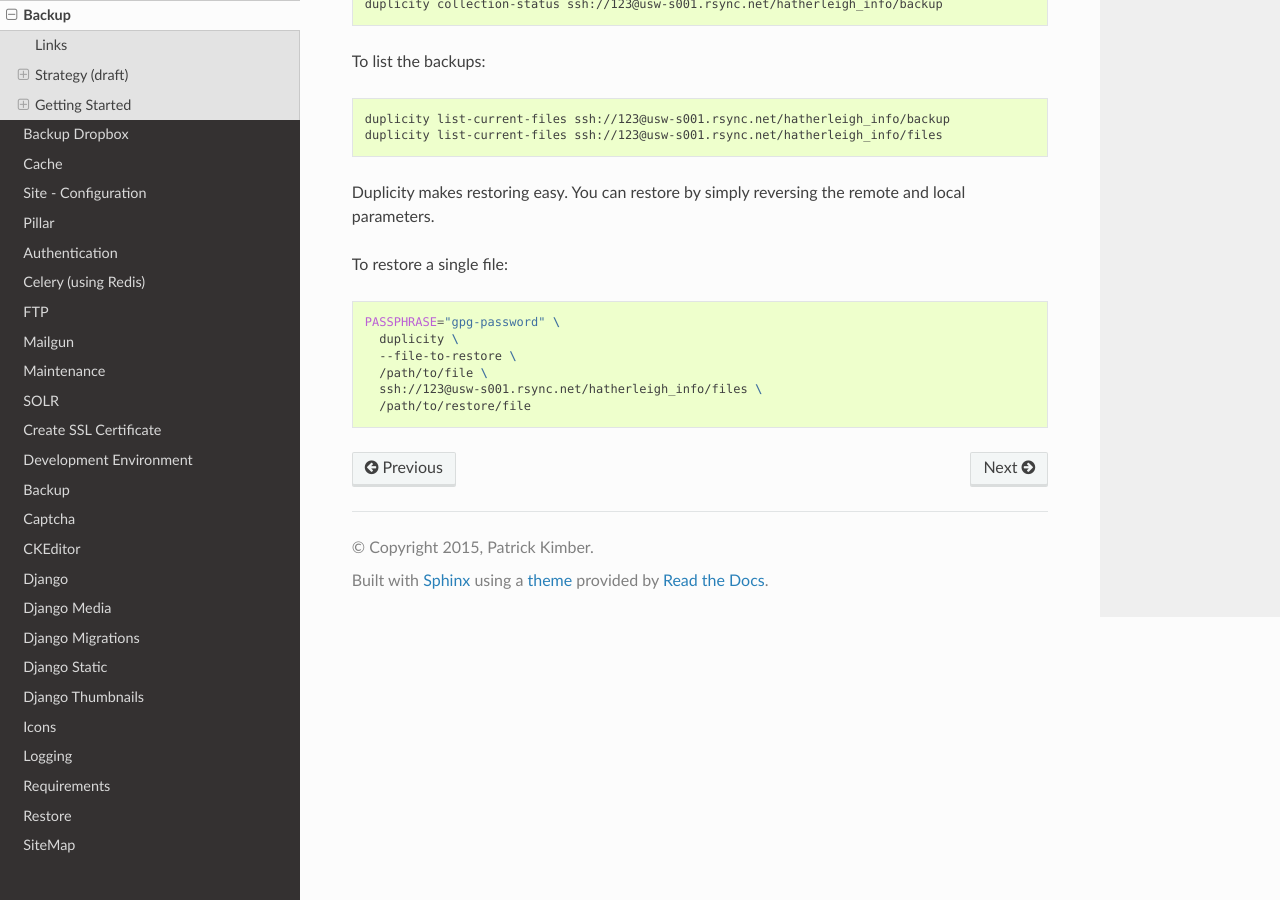
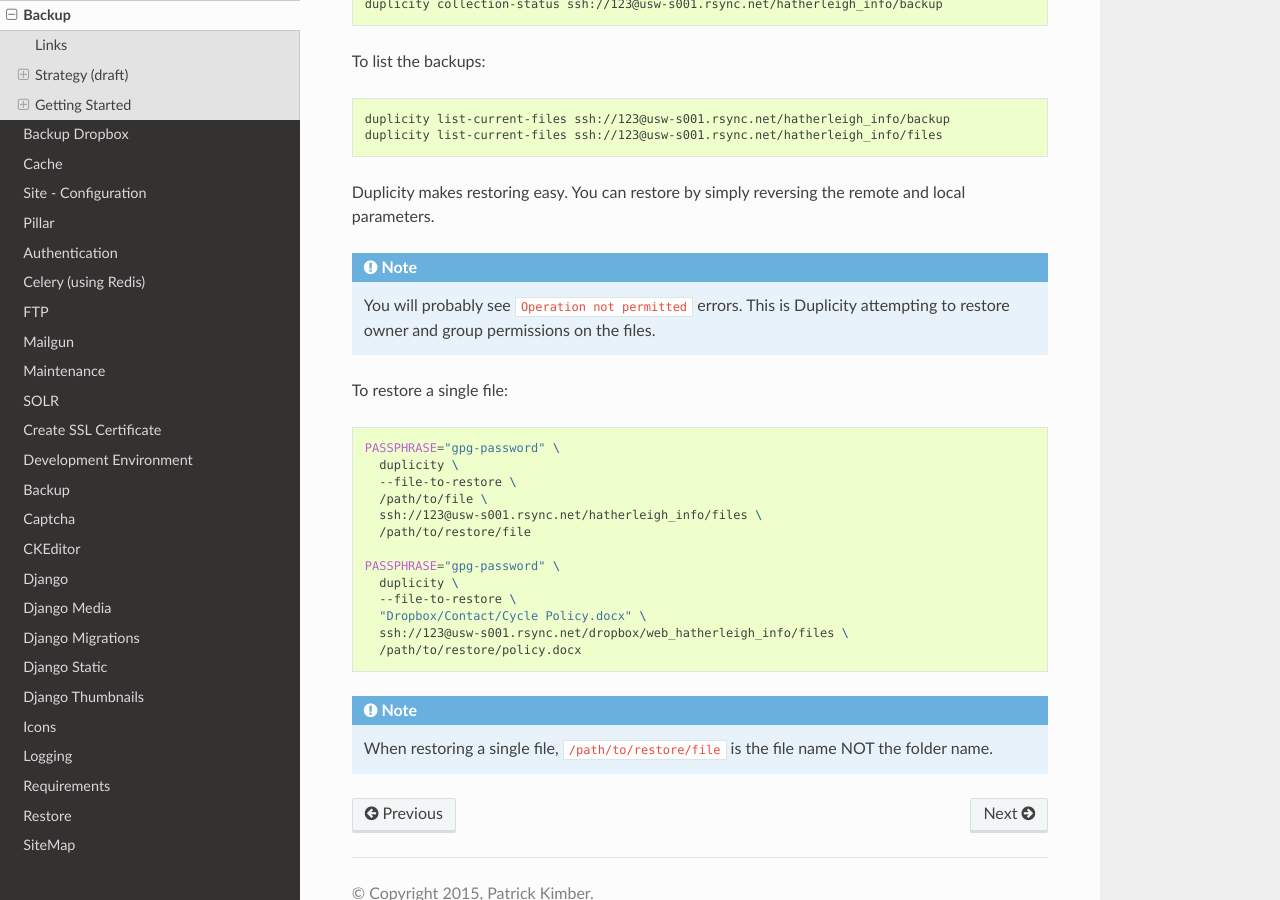
Before and after one commit to pkimber/old-docs-migrated-to-gitlab, a Sphinx documentation site: the page built from source/backup.rst, in a window 1280 px wide and 900 px high, scrolled down 5429 px. Built offline with Sphinx 7.4.7 and the Read the Docs theme 2.0.0, drawn with Linux system fonts in a browser that asks for light colours.

Commit message:
duplicity - restore a single file

```diff
--- a/source/backup.rst
+++ b/source/backup.rst
@@ -256,6 +256,10 @@ To list the backups::
 Duplicity makes restoring easy. You can restore by simply reversing the remote
 and local parameters.
 
+.. note:: You will probably see ``Operation not permitted`` errors.  This is
+          Duplicity attempting to restore owner and group permissions on the
+          files.
+
 To restore a single file::
 
   PASSPHRASE="gpg-password" \
@@ -265,6 +269,16 @@ To restore a single file::
     ssh://123@usw-s001.rsync.net/hatherleigh_info/files \
     /path/to/restore/file
 
+  PASSPHRASE="gpg-password" \
+    duplicity \
+    --file-to-restore \
+    "Dropbox/Contact/Cycle Policy.docx" \
+    ssh://123@usw-s001.rsync.net/dropbox/web_hatherleigh_info/files \
+    /path/to/restore/policy.docx
+
+.. note:: When restoring a single file, ``/path/to/restore/file`` is the file
+          name NOT the folder name.
+
 
 .. _`Generating SSH Keys for Automated Backups`: http://www.rsync.net/resources/howto/ssh_keys.html
 .. _`How To Use Duplicity with GPG to Securely Automate Backups on Ubuntu`: https://www.digitalocean.com/community/tutorials/how-to-use-duplicity-with-gpg-to-securely-automate-backups-on-ubuntu
```
